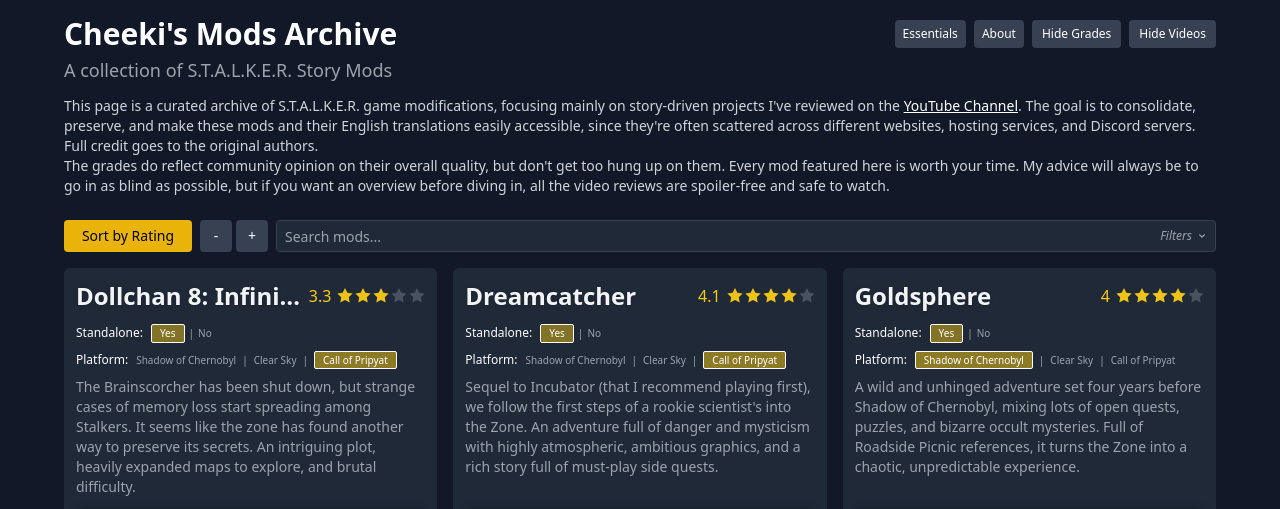
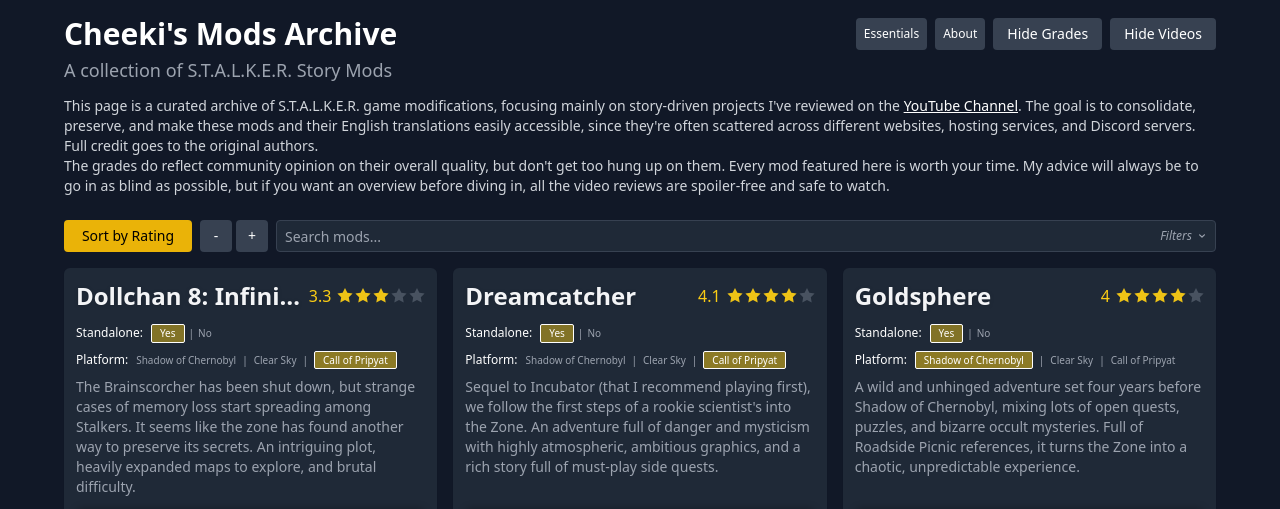
Before and after one commit to Cheekitos/CSMA-Test, a Jekyll site: the page built from index.html, in a window 1280 px wide. Shown: the top 509 px of the page. Built offline with Jekyll 4.4.1, drawn with Linux system fonts in a browser that asks for light colours; nearby versions of some CDN libraries; grey boxes are pictures that could not be loaded.

Commit message:
Update components.css

```diff
--- a/assets/css/components.css
+++ b/assets/css/components.css
@@ -21,7 +21,9 @@
 
 #sort-button,
 #cards-less,
-#cards-more {
+#cards-more,
+#toggle-grades,
+#toggle-videos {
   height: 32px;
   display: flex;
   align-items: center;
@@ -39,10 +41,20 @@
 /* Special styling for main page buttons */
 .main-page #essentials-button,
 .main-page #contact-button,
+.main-page #essentials-button-mobile,
+.main-page #contact-button-mobile {
+  font-size: 0.75rem !important;
+  padding: 0.25rem 0.5rem !important;
+}
+
+/* Main page toggle buttons stay normal size when in controls */
 .main-page #toggle-grades,
-.main-page #toggle-videos,
-.main-page #essentials-button-mobile,
-.main-page #contact-button-mobile,
+.main-page #toggle-videos {
+  font-size: 0.875rem !important;
+  padding: 0.375rem 0.75rem !important;
+}
+
+/* Only mobile toggles get smaller on main page */
 .main-page #toggle-grades-mobile,
 .main-page #toggle-videos-mobile {
   font-size: 0.75rem !important;
```
